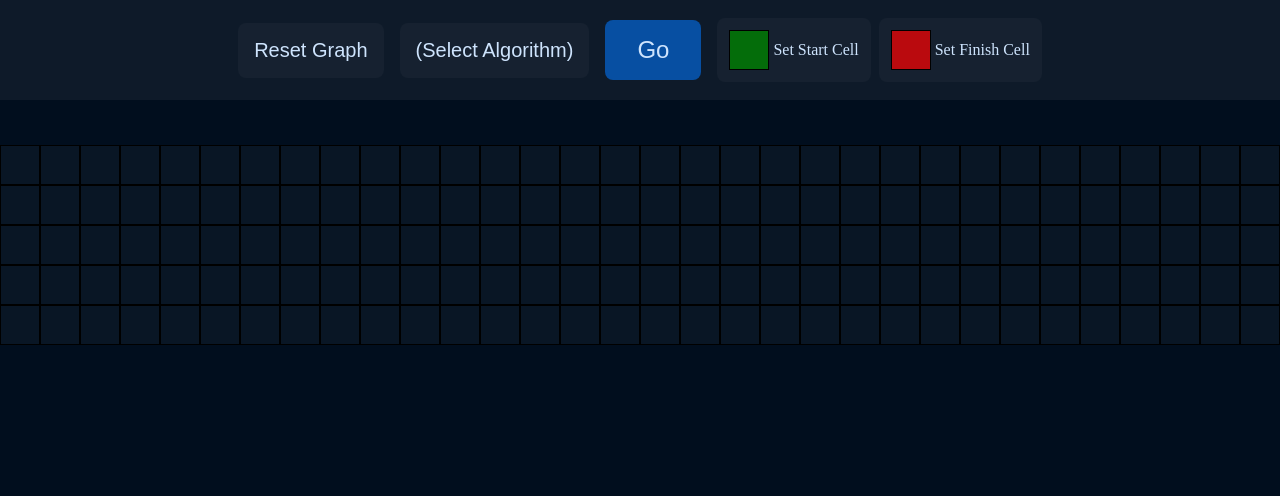
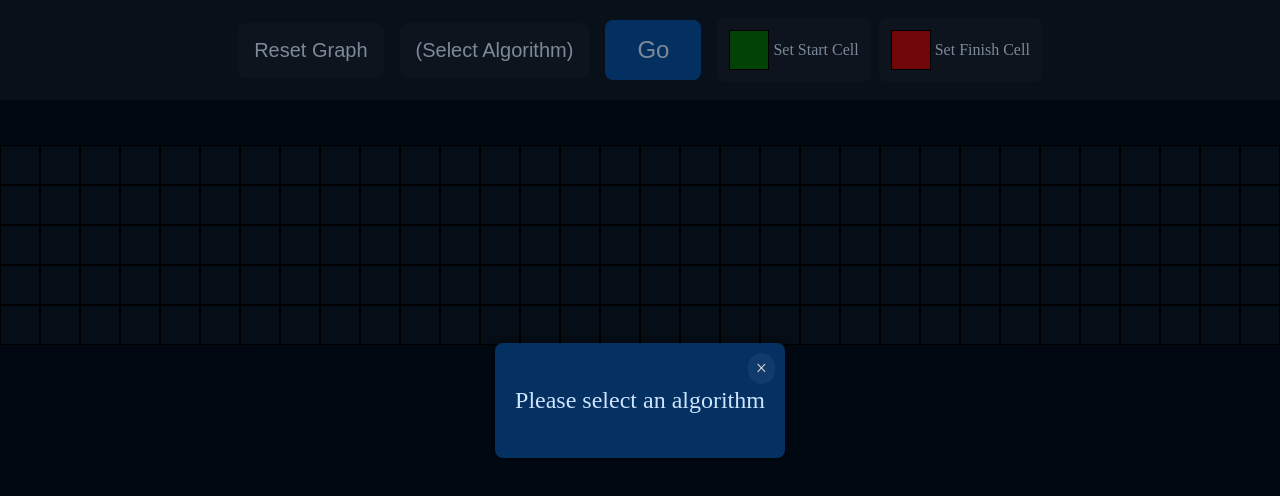
Before and after one commit to NoahBeto/react-typescript-algorithm-visualizer, a React (Vite) app: page / in a window 1280 px wide. Both pictures are taken after a click on the button "Go". Shown: the top 496 px of the page. Built offline with nearby package versions, Linux system fonts and the light colour scheme.

Commit message:
Implemented basic modal for error messages

```diff
--- a/src/App.tsx
+++ b/src/App.tsx
@@ -10,6 +10,7 @@ import {
 } from "./ts/GraphHelper";
 import "./App.css";
 import { CellNode } from "./components/CellNode";
+import { AlertMessage } from "./components/AlertMessage";
 
 const ROWS = 5;
 
@@ -65,6 +66,11 @@ function App() {
 
   const [currentAlgorithm, setCurrentAlgorithm] =
     useState<GraphAlgorithms | null>(null);
+
+  const [isModalOpen, setIsModalOpen] = useState<boolean>(false);
+  const [modalMessage, setModalMessage] = useState<string>(
+    "Error, invalid input"
+  );
 
   // Function to initialize the graph
   // Parameters:
@@ -179,8 +185,14 @@ function App() {
     });
   };
 
-  const calculate = (): void => {
-    if (!dijkstraState.startCell || !dijkstraState.finishCell) return;
+  const handleGoButton = (): void => {
+    switch (currentAlgorithm) {
+      case GraphAlgorithms.Dijkstra:
+        if (!dijkstraState.startCell || !dijkstraState.finishCell) {
+          setModalMessage("Please place a start and finish cell");
+          setIsModalOpen(true);
+          return;
+        }
 
         dijkstraState.distances = GraphHelper.dijkstra(
           graph,
@@ -193,6 +205,11 @@ function App() {
           dijkstraState.finishCell
         );
         animate();
+        break;
+      default:
+        setModalMessage("Please select an algorithm");
+        setIsModalOpen(true);
+    }
   };
 
   const animate = async () => {
@@ -204,9 +221,18 @@ function App() {
     }
   };
 
+  const closeModal = () => {
+    setIsModalOpen(false);
+  };
+
   return (
     <>
       <div className="wrapper">
+        <AlertMessage
+          isOpen={isModalOpen}
+          onClose={closeModal}
+          message={modalMessage}
+        ></AlertMessage>
         <div className="navbar">
           <button
             className="reset-graph"
@@ -233,7 +259,7 @@ function App() {
               </div>
             </div>
           </div>
-          <button className="visualize-btn" onClick={() => calculate()}>
+          <button className="visualize-btn" onClick={() => handleGoButton()}>
             Go
           </button>
           <div className="start-end-selector-container">
--- /dev/null
+++ b/src/components/AlertMessage.css
@@ -0,0 +1,51 @@
+.modal-overlay {
+  position: fixed;
+  top: 0;
+  left: 0;
+  width: 100%;
+  height: 100%;
+  background: rgba(
+    0,
+    0,
+    0,
+    0.4
+  ); /* Semi-transparent black overlay for the blur effect */
+  display: flex;
+  justify-content: center;
+  align-items: center;
+  z-index: 1000;
+}
+
+.modal {
+  background: var(--secondary);
+  color: var(--text);
+  padding: 20px;
+  max-width: 30%;
+  max-height: 30%;
+  overflow-y: auto;
+  position: relative;
+  z-index: 1100;
+  box-shadow: 0 0 10px rgba(0, 0, 0, 0.5);
+  border-radius: 0.5rem;
+}
+
+.modal-content {
+  margin-top: 1.5rem;
+  font-size: 1.5rem;
+}
+
+.modal-message {
+  word-wrap: normal;
+}
+
+.close {
+  position: absolute;
+  top: 10px;
+  right: 10px;
+  cursor: pointer;
+  font-size: 20px;
+  color: #dcdcdc;
+  background: var(--static5);
+  padding: 0.25rem 0.5rem;
+  border-radius: 4rem;
+}
--- /dev/null
+++ b/src/components/AlertMessage.tsx
@@ -0,0 +1,30 @@
+import "./AlertMessage.css";
+
+interface AlertMessageProps {
+  isOpen: boolean;
+  onClose: () => void;
+  message: string;
+}
+
+export const AlertMessage = ({
+  isOpen,
+  onClose,
+  message,
+}: AlertMessageProps) => {
+  if (!isOpen) return null;
+
+  return (
+    <>
+      <div className="modal-overlay">
+        <div className="modal">
+          <div className="modal-content">
+            <p className="modal-message">{message}</p>
+            <span className="close" onClick={onClose}>
+              &times;
+            </span>
+          </div>
+        </div>
+      </div>
+    </>
+  );
+};
```
Lines whose indentation alone changed are shown as unchanged.
